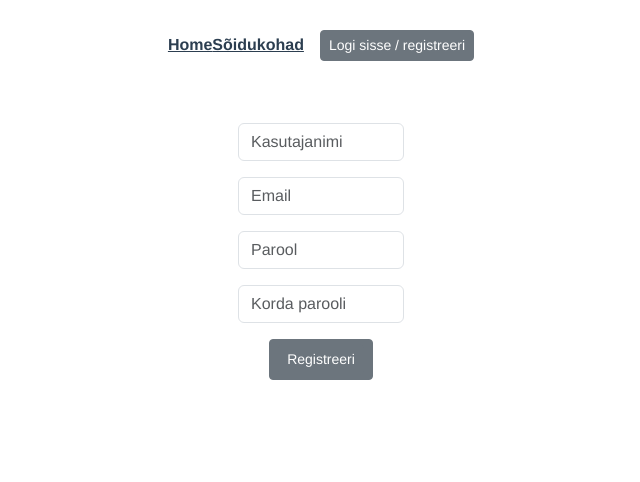
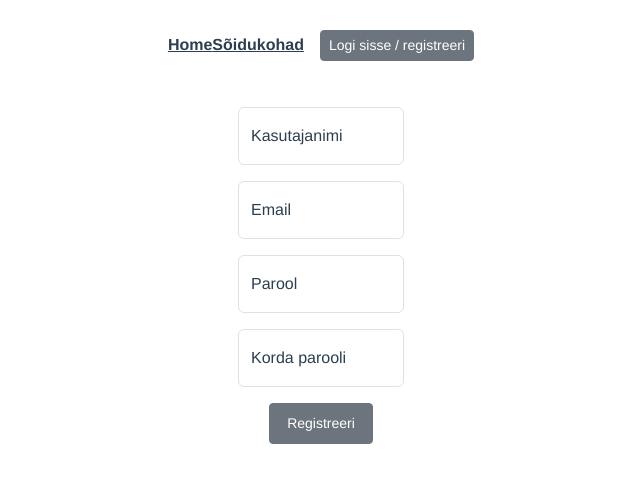
Before and after one commit to liisakanemagi/bmxfront, a Vue app: page /register in a window 1280 px wide. Shown: the top 482 px of the page, without its empty margins (319-959 px from the left). Built offline with nearby package versions, Linux system fonts and the light colour scheme.

Commit message:
LIISA FEB-3 Complete

```diff
--- a/src/components/AlertDanger.vue
+++ b/src/components/AlertError.vue
@@ -1,6 +1,6 @@
 <template>
-    <div v-if="alertMessage !==''" class="alert alert-danger alert-dismissible" role="alert">
-      {{alertMessage}}
+    <div v-if="alertErrorMessage !==''" class="alert alert-danger alert-dismissible" role="alert">
+      {{ alertErrorMessage }}
 
       <button @click="$emit('event-alert-box-closed')" type="button" class="btn-close"
               aria-label="Close"></button>
@@ -9,9 +9,9 @@
 
 <script>
 export default {
-  name: 'AlertDanger',
+  name: 'AlertError',
   props: {
-    alertMessage: String
+    alertErrorMessage: String
   }
 }
 </script>
--- a/src/components/AlertSuccess.vue
+++ b/src/components/AlertSuccess.vue
@@ -1,6 +1,6 @@
 <template>
-  <div v-if="alertSuccess !==''" class="alert alert-success alert-dismissible" role="alert">
-    {{alertSuccess}}
+  <div v-if="alertSuccessMessage !==''" class="alert alert-success alert-dismissible" role="alert">
+    {{ alertSuccessMessage }}
 
     <button @click="$emit('event-alert-box-closed')" type="button" class="btn-close"
             aria-label="Close"></button>
@@ -11,7 +11,7 @@
 export default {
   name: 'AlertSuccess',
   props: {
-    alertSuccess: String
+    alertSuccessMessage: String
   }
 }
 </script>
--- a/src/views/LoginView.vue
+++ b/src/views/LoginView.vue
@@ -3,7 +3,7 @@
 
     <div class="row justify-content-center">
       <div class="col-6">
-        <AlertDanger :alert-message='alertMessage' @event-alert-box-closed='resetAlertMessage'/>
+        <AlertError :alert-error-message='alertErrorMessage' @event-alert-box-closed='resetAlertMessage'/>
       </div>
     </div>
     <div class="row justify-content-center mt-3">
@@ -40,11 +40,11 @@
 <script>
 import LoginService from "@/services/LoginService";
 import NavigationService from "@/services/NavigationService";
-import AlertDanger from "@/components/AlertDanger.vue";
+import AlertError from "@/components/AlertError.vue";
 
 export default {
   name: 'LoginView',
-  components: {AlertDanger},
+  components: {AlertError},
   props: {},
 
   data() {
@@ -52,7 +52,7 @@ export default {
       isFetchingData: false,
       username: '',
       password: '',
-      alertMessage: '',
+      alertErrorMessage: '',
 
       loginResponse: {
         userId: 0,
--- a/src/views/RegisterView.vue
+++ b/src/views/RegisterView.vue
@@ -3,72 +3,67 @@
 
     <div class="row justify-content-center">
       <div class="col-6">
-        <AlertDanger :alert-message='alertMessage' @event-alert-box-closed='resetAlertMessage'/>
-        <AlertSuccess :alert-success="successMessage" @event-alert-box-closed='resetAlertMessage'/>
+        <AlertError :alert-error-message='alertErrorMessage' @event-alert-box-closed='resetAlertMessages'/>
+        <AlertSuccess :alert-success-message="alertSuccessMessage" @event-alert-box-closed='resetAlertMessages'/>
       </div>
     </div>
-    <div class="row justify-content-center mt-3">
+    <div v-if="displayAllFields" class="row justify-content-center mt-3">
       <div class="col col-2">
-        <div class="form-floating mb-3"></div>
-        <div class="input-group">
-          <input v-model="userInfo.username" type="text" class="form-control" placeholder="Kasutajanimi"
-                 aria-label="Username"
-                 aria-describedby="visible-addon">
+
+        <div class="form-floating mb-3">
+          <input v-model="userInfo.username" type="text" class="form-control" placeholder="Kasutajanimi">
+          <label>Kasutajanimi</label>
         </div>
+
+        <div class="form-floating mb-3">
+          <input v-model="userInfo.email" type="text" class="form-control" placeholder="Email">
+          <label>Email</label>
         </div>
+
+        <div class="form-floating mb-3">
+          <input v-model="userInfo.password" type="password" class="form-control" placeholder="Parool">
+          <label>Parool</label>
         </div>
-    <div class="row justify-content-center">
-      <div class="col col-2">
-        <div class="form-floating mb-3"></div>
-        <input v-model="userInfo.email" type="text" class="form-control" placeholder="Email">
+
+        <div class="form-floating mb-3">
+          <input v-model="passwordRetype" type="password" class="form-control" placeholder="Korda parooli">
+          <label>Korda parooli</label>
         </div>
-    </div>
-    <div class="row justify-content-center ">
-      <div class="form-floating "></div>
-      <div class="col col-2">
-        <div class="form-floating mb-3"></div>
-        <input v-model="password2" type="password" class="form-control" placeholder="Parool">
-      </div>
-    </div>
-    <div class="row justify-content-center">
-      <div class="col col-2">
-        <div class="form-floating mb-3"></div>
-        <input v-model="userInfo.password" type="password" class="form-control" placeholder="Korda parooli">
-      </div>
-    </div>
-    <div class="row justify-content-center mt-3">
-      <div class="col-2">
+
         <button @click="processRegister"
                 class="btn btn-secondary btn-sm" :disabled="isPostingData">
           <span v-if="isPostingData" class="spinner-border spinner-border-sm btn-sm" aria-hidden="true"></span>
           <span class="btn btn-secondary btn-sm">Registreeri</span>
         </button>
+
       </div>
     </div>
+
   </div>
 
 </template>
 
 <script>
 
-import AlertDanger from "@/components/AlertDanger.vue";
 import RegisterService from "@/services/RegisterService";
 import AlertSuccess from "@/components/AlertSuccess.vue";
 import NavigationService from "@/services/NavigationService";
+import AlertError from "@/components/AlertError.vue";
 
 
 export default {
   name: 'RegisterView',
-  components: {AlertSuccess, AlertDanger},
+  components: {AlertError, AlertSuccess},
   props: {},
 
   data() {
     return {
+      alertErrorMessage: '',
+      alertSuccessMessage: '',
+      displayAllFields: true,
 
-      password2: '',
+      passwordRetype: '',
       isPostingData: false,
-      alertMessage: '',
-      successMessage: '',
 
       userInfo: {
         username: '',
@@ -86,65 +81,57 @@ export default {
   methods: {
 
     processRegister() {
-      if (this.allFieldsHaveCorrectInput()) {
+      if (!this.allFieldsHaveCorrectInput()) {
+        this.displayIncorrectInputAlert();
+      } else if (!this.passwordsAreMatching()) {
+        this.displayPasswordsNotMatchingAlert()
+      } else {
         this.executeRegister();
-      } else {
-        this.displayIncorrectInputAlert();
       }
     },
 
     allFieldsHaveCorrectInput() {
-      return this.userInfo.username !== '' && this.userInfo.password !== '' && this.userInfo.email !== '' && this.password2 !== '';
+      return this.userInfo.username !== '' && this.userInfo.password !== '' && this.userInfo.email !== '' && this.passwordRetype !== ''
+    },
+
+    passwordsAreMatching() {
+      return this.userInfo.password === this.passwordRetype;
     },
 
     executeRegister() {
-      if (this.passwordsAreMatching()) {
       this.startSpinner()
       RegisterService.sendPostRegisterRequest(this.userInfo)
           .then(() => this.handleRegisterResponse())
           .catch(error => this.handleRegisterError(error))
-            .finally(() => this.isPostingData = false)
-      } else {
-        this.passwordsNotMatching();
-      }
+          .finally(() => this.stopSpinner())
     },
 
-    passwordsAreMatching() {
-      return this.userInfo.password === this.password2;
+    handleRegisterResponse() {
+      this.alertSuccessMessage = 'Uus kasuataja "' + this.userInfo.username + '" registreeritud!'
+      this.hideAllFields()
+      setTimeout(NavigationService.navigateToLoginView, 4000)
     },
 
-    startSpinner() {
-      this.isPostingData = true
+    hideAllFields() {
+      this.displayAllFields = false
     },
-
-
-    handleRegisterResponse() {
-      this.successMessage = 'Uus kasuataja "' + this.userInfo.username + '" registreeritud!'
-      setTimeout(this.resetAlertMessage, 4000)
-      this.resetAllFields()
-      setTimeout(() => {
-            NavigationService.navigateToLoginView()
-          }, 4000
-      )
-    },
-
-    resetAlertMessage() {
-      this.successMessage = ''
-      this.alertMessage = ''
+    resetAlertMessages() {
+      this.alertSuccessMessage = ''
+      this.alertErrorMessage = ''
     },
 
     resetAllFields() {
       this.userInfo.username = ''
       this.userInfo.password = ''
       this.userInfo.email = ''
-      this.password2 = ''
+      this.passwordRetype = ''
 
     },
 
     handleRegisterError(error) {
       this.errorResponse = error.response.data
       if (this.userAlreadyExists(error)) {
-        this.alertMessage = this.errorResponse.message
+        this.alertErrorMessage = this.errorResponse.message
       } else {
         NavigationService.navigateToErrorView()
       }
@@ -154,12 +141,20 @@ export default {
       return error.response.status === 403 && this.errorResponse.errorCode === 112;
     },
 
-    passwordsNotMatching() {
-      this.alertMessage = 'Sisestatud paroolid ei kattu'
+    startSpinner() {
+      this.isPostingData = true
+    },
+
+    stopSpinner() {
+      this.isPostingData = false
+    },
+
+    displayPasswordsNotMatchingAlert() {
+      this.alertErrorMessage = 'Sisestatud paroolid ei kattu'
     },
 
     displayIncorrectInputAlert() {
-      this.alertMessage = 'Täida kõik väljad'
+      this.alertErrorMessage = 'Täida kõik väljad'
     },
   }
 }
```
Lines whose indentation alone changed are shown as unchanged.
